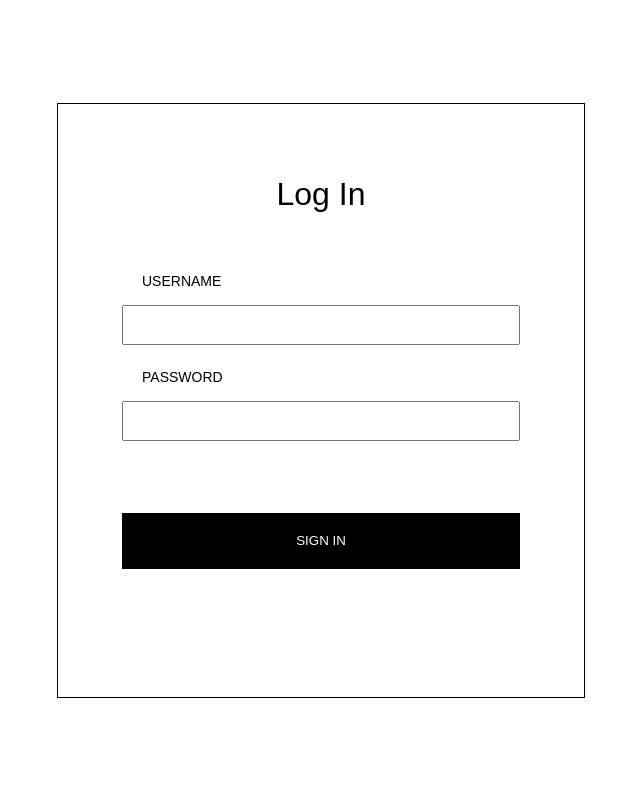
After one commit to Lidemy/mentor-program-5th-rockyooooooo, a PHP site: page /login.php in a window 1280 px wide. The commit adds this page. Shown: the whole page, without its empty margins (319-959 px from the left). Run offline with PHP 8.4, Linux system fonts and the light colour scheme.

Commit message:
week11-hw2 login.php structure

```diff
--- /dev/null
+++ b/homeworks/week11/hw2/login.php
@@ -0,0 +1,24 @@
+<!DOCTYPE html>
+<html lang="en">
+<head>
+  <meta charset="UTF-8">
+  <meta http-equiv="X-UA-Compatible" content="IE=edge">
+  <meta name="viewport" content="width=device-width, initial-scale=1.0">
+  <title>Allen's Blog - Login</title>
+  <link rel="stylesheet" href="style.css">
+</head>
+<body>
+  <main class="login__container">
+    <section class="login__card">
+      <h1 class="login__title">Log In</h1>
+      <form class="login__form" action="handle_login.php" method="POST">
+        <label class="login__label" for="username">USERNAME</label>
+        <input class="login__input" type="text" id="username" name="username" />
+        <label class="login__label" for="password">PASSWORD</label>
+        <input class="login__input" type="password" id="password" name="password" />
+        <button class="btn login__btn" type="submit">SIGN IN</button>
+      </form>
+    </section>
+  </main>
+</body>
+</html>
--- a/homeworks/week11/hw2/style.css
+++ b/homeworks/week11/hw2/style.css
@@ -138,6 +138,7 @@ header {
 }
 /* Post Styling */
 
+/* Footer Styling */
 footer {
   background: #000000;
   /* width: 100vw; */
@@ -146,3 +147,68 @@ footer {
   font-size: 0.875rem;
   color: #fefefe;
 }
+/* Footer Styling */
+
+/* Login Styling */
+.login__container {
+  padding: 1rem;
+  display: flex;
+  justify-content: center;
+  align-items: center;
+  width: 100vw;
+  height: 100vh;
+}
+
+.login__card {
+  width: 90vw;
+  max-width: 33rem;
+  border: solid 1px #000000;
+}
+
+.login__title {
+  margin-top: 4.5rem;
+  margin-bottom: 2.75rem;
+  text-align: center;
+  font-size: 2rem;
+  font-weight: normal;
+}
+
+.login__form {
+  padding: 0 4rem;
+  display: flex;
+  flex-direction: column;
+}
+
+.login__label {
+  position: relative;
+  left: 1.25rem;
+  margin: 1rem 0;
+  font-size: 0.875rem;
+}
+
+.login__input {
+  max-width: 25rem;
+  height: 2.5rem;
+  margin-bottom: 0.5rem;
+  padding: 0.25rem;
+  font-size: 1.25rem;
+}
+
+.login__btn {
+  background: #000000;
+  margin-top: 4rem;
+  margin-bottom: 8rem;
+  border: none;
+  max-width: 25rem;
+  height: 3.5rem;
+  color: #fffefe;
+}
+/* Login Styling */
+
+/* RWD Styling */
+@media (max-height: 600px) {
+  .login__card {
+    height: 100%;
+  }
+}
+/* RWD Styling */
```
